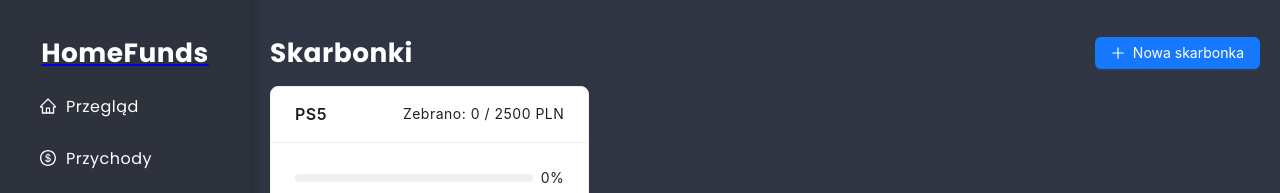
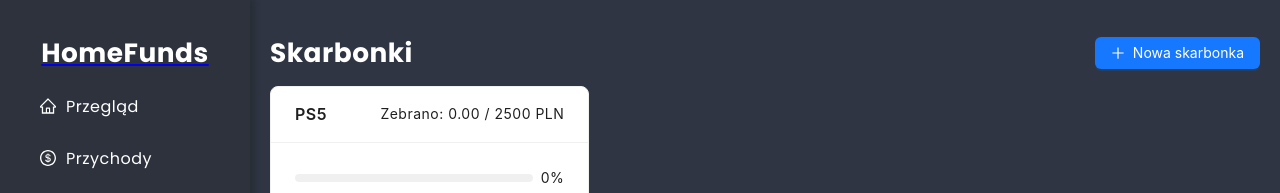
Before and after one commit to Kris87M/home-funds, a React (Create React App) app: page /pots in a window 1280 px wide. Shown: the top 193 px of the page. Built offline with nearby package versions, Linux system fonts and the light colour scheme; data requests are answered from the project's data file; what chartjs-plugin-datalabels would draw is missing.

Commit message:
Add two digits format to totalSaved

```diff
--- a/src/pages/Pots/Pots.js
+++ b/src/pages/Pots/Pots.js
@@ -4,6 +4,7 @@ import { useDispatch, useSelector  } from 'react-redux'
 import { Button, Card, Col, Form, Progress, Row, message, Popconfirm } from 'antd';
 import { potsFields } from 'config/modalsFields';
 import { PlusOutlined, MinusOutlined } from '@ant-design/icons';
+import { formatToTwoDecimalPlaces } from 'utils/formatToTwoDecimalPlacesUtils';
 import styles from './Pots.module.scss'
 import AddModal from 'components/Modals/AddModal';
 import EditableModal from 'components/Modals/EditableModal';
@@ -104,7 +105,7 @@ const Pots = () => {
             <Col xs={24} sm={12} md={8} key={`pot-${pot.id}`} style={{ marginBottom: 16 }}>
               <Card
                 title={<div style={{ whiteSpace: 'normal' }}>{pot.name}</div>}
-                extra={<p>Zebrano: {pot.totalSaved} / {pot.amount} PLN</p>}
+                extra={<p>Zebrano: {(pot.totalSaved).toFixed(2)} / {pot.amount} PLN</p>}
                 actions={[
                   <Button type='primary' icon={<PlusOutlined />} onClick={() => updateTotalSaved(pot.id, 100)} />,
                   <Button type='primary' danger icon={<MinusOutlined onClick={() => updateTotalSaved(pot.id, -100)}/>} />,
```
